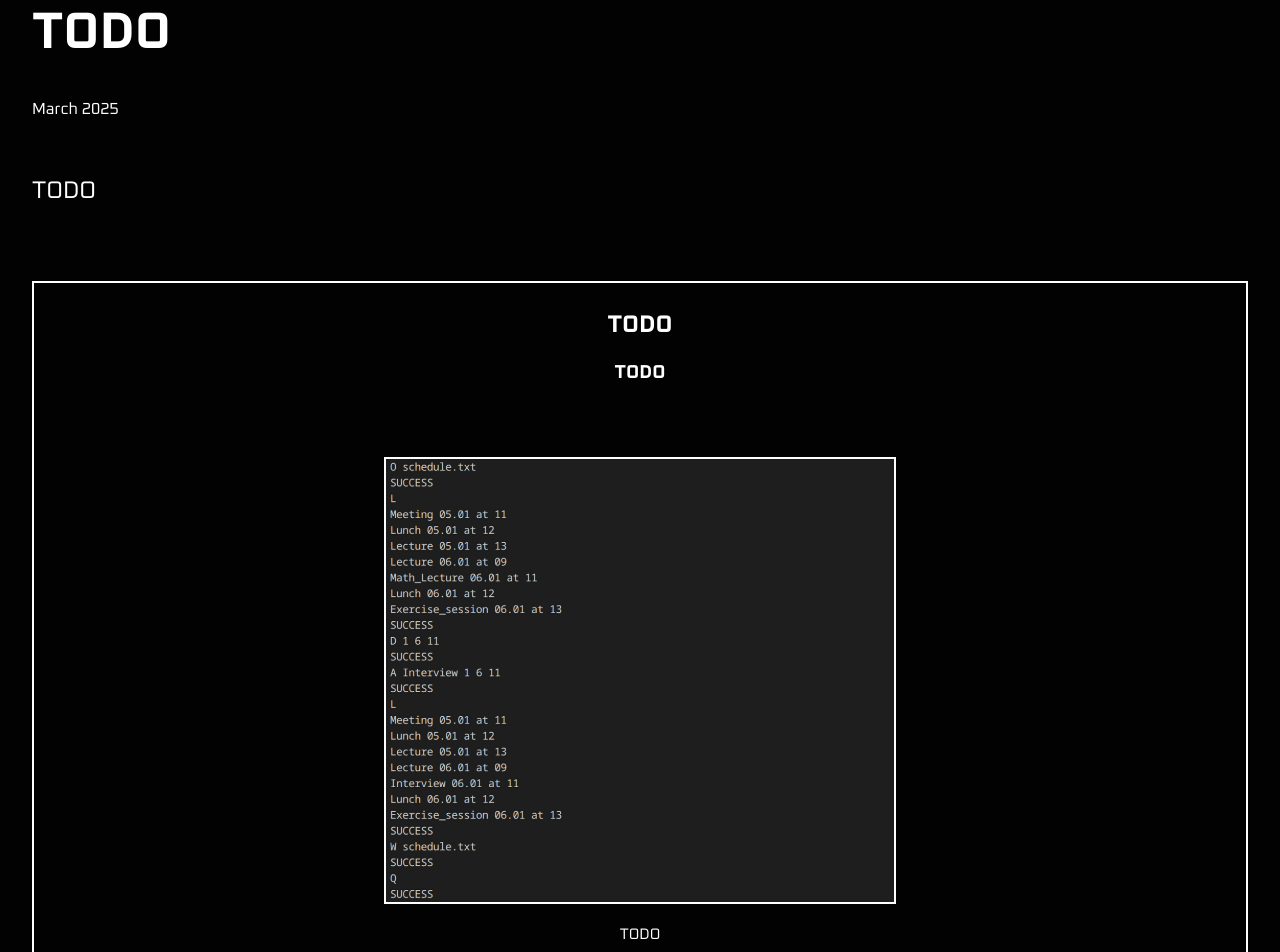
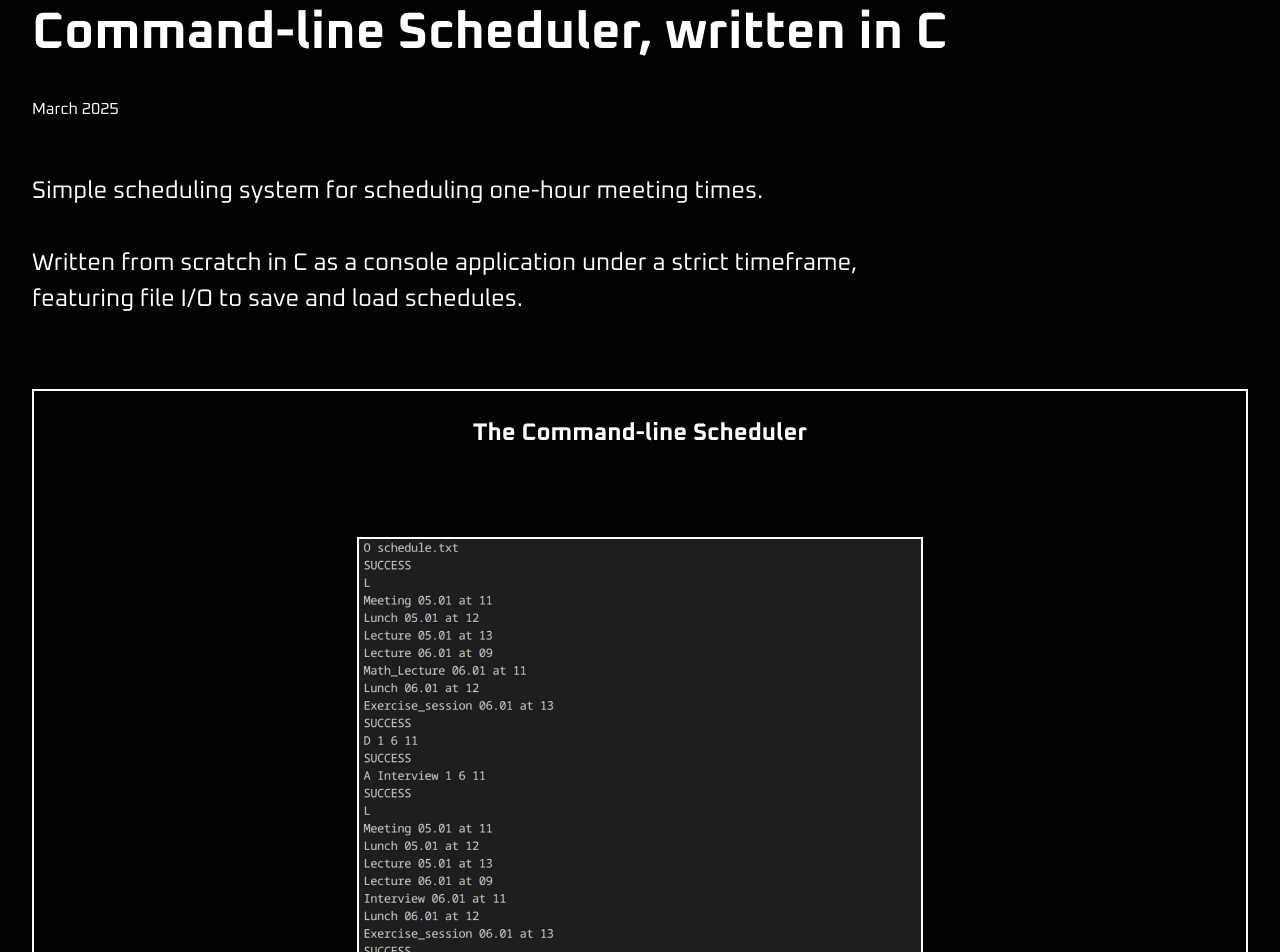
Before and after one commit to silentwinter0/portfolio, a React (Vite) app: page /projects/c-scheduler in a window 1280 px wide. Shown: the part 100-1052 px from the top of the page. Built offline with nearby package versions, Linux system fonts and the light colour scheme.

Commit message:
Wrote content for the scheduler page

```diff
--- a/src/pages/SimpleScheduler.jsx
+++ b/src/pages/SimpleScheduler.jsx
@@ -14,28 +14,41 @@ function SimpleScheduler() {
     <div className="background">
       <Header />
       <div className="card">
-        <h1>TODO</h1>
+        <h1>Command-line Scheduler, written in C</h1>
         <p>March 2025</p>
         <p className='bigtext'>
           <br/>
-           TODO
+            Simple scheduling system for scheduling one-hour meeting
+            times. <br/><br/>
+            Written from scratch in C as a console application under a strict
+            timeframe, featuring file I/O to save and load schedules.
         </p>
       </div>
       <div className='card'>
         <Article
-          title='TODO'
-          subtitle='TODO'
+          title='The Command-line Scheduler'
+          subtitle=''
           content={<>
             <figure className='inline-article-figure'>
               <img
                 src={pic1}
-                alt='TODO'
+                alt='A picture of the command-line scheduler interface while in
+                use, showing command and their effects.'
                 className='inline-article-image'
               />
-              <figcaption className='inline-article-caption'>TODO</figcaption>
+              <figcaption className='inline-article-caption'>The command-line scheduler in action</figcaption>
             </figure>
             <br/><br/>
-            TODO
+            This simple C program was written as a part of my course in the
+            basics of C programming. It features simple commands for writing to
+            (W) and loading from (O) files, listing (L) current meetings, as
+            well as adding (A) or deleting (D) meetings with a specified time.
+            This was my first experience with writing a full program entirely
+            from  scratch, as well as the final course project showing my skills
+            writing code in C.
+            <br/><br/>
+            The program itself is quite simple, and I completed it in a few days,
+            well ahead of schedule.
           </>}
         />
       </div>
```
